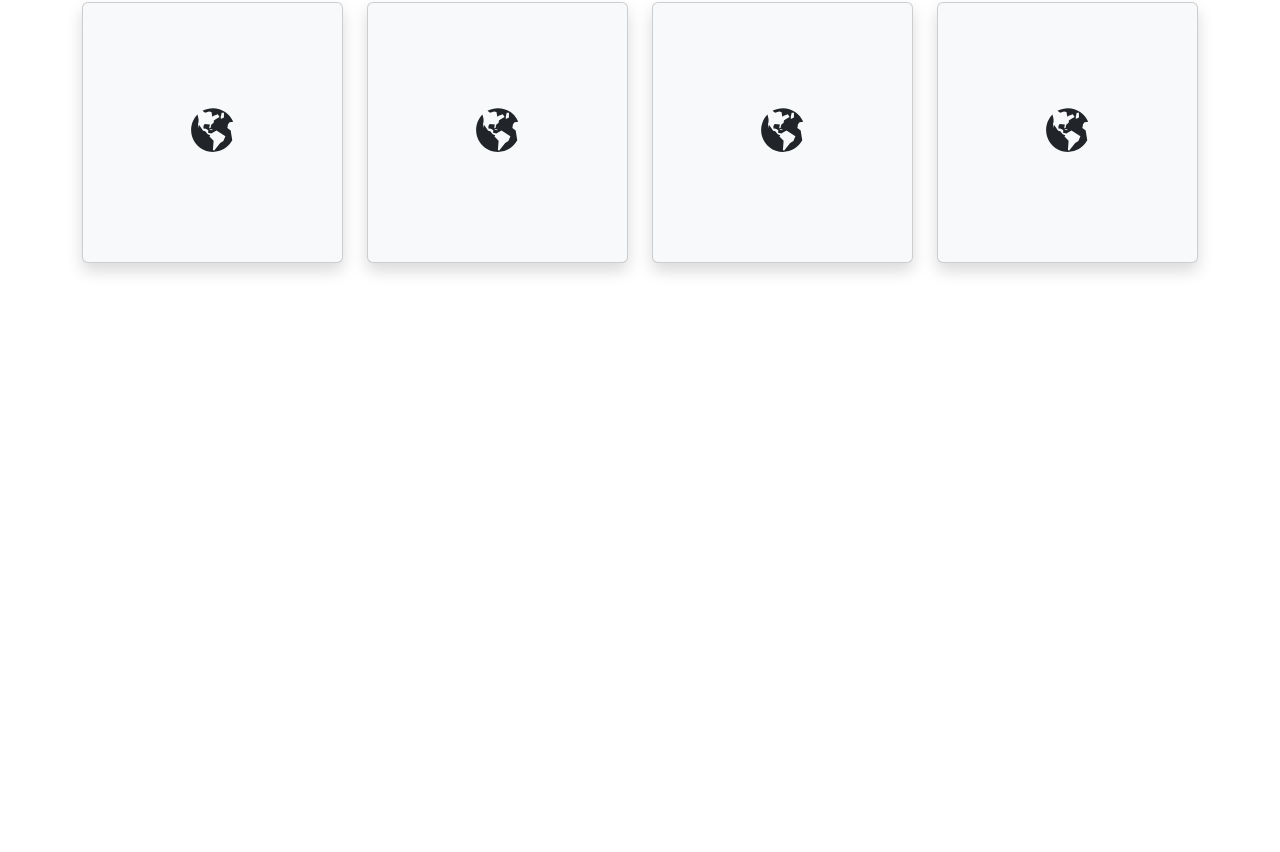
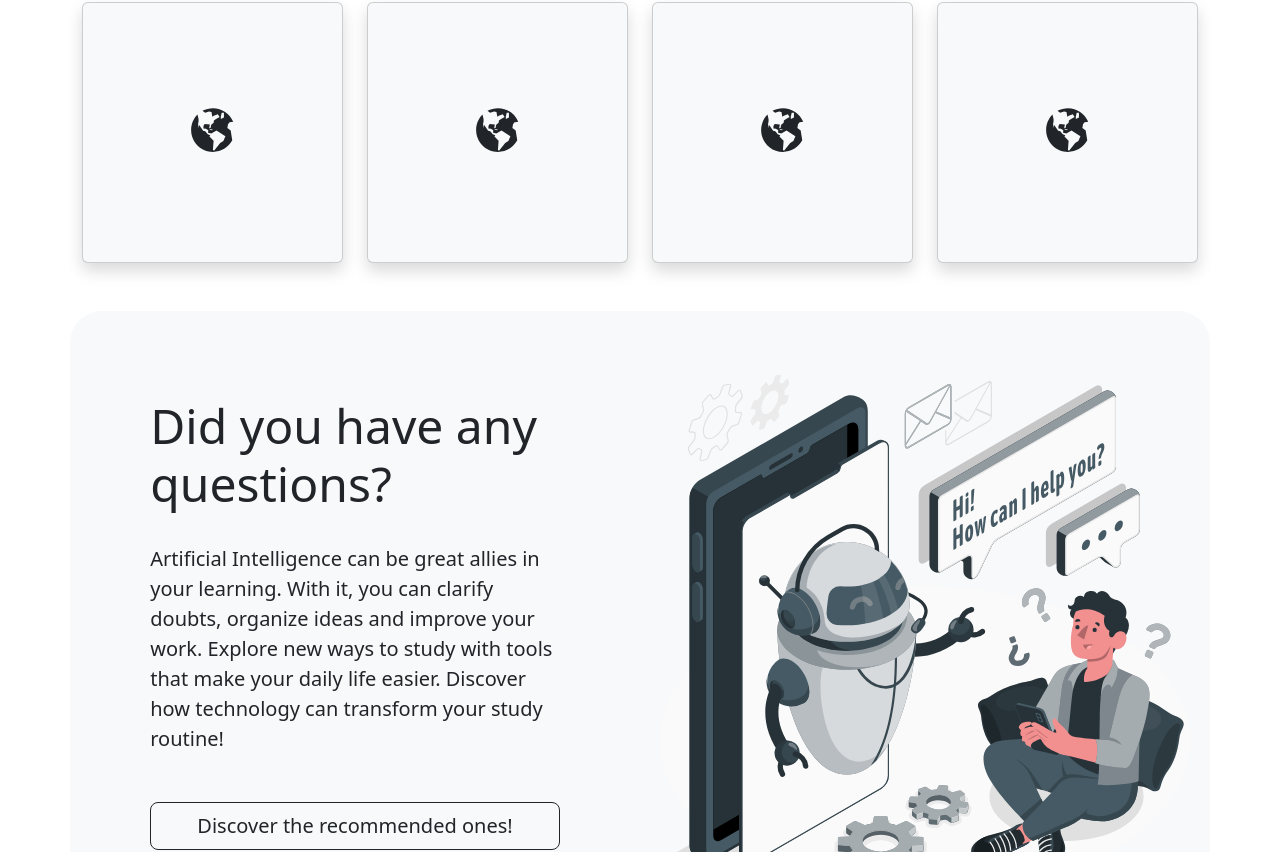
Before and after one commit to Juliowk/Tools-for-Students-TFS, a React (Vite) app in the folder frontend/: page / in a window 1280 px wide. Shown: the part 1948-2800 px from the top of the page. Before the commit the page ends 2259 px from the top, so only its background shows below. Built offline with nearby package versions, Linux system fonts and the light colour scheme.

Commit message:
feat: AI Suggestions tab

```diff
--- /dev/null
+++ b/frontend/src/components/Index/AISuggestion/AISuggestion.tsx
@@ -0,0 +1,39 @@
+import { useEffect, useState } from "react";
+import { Col, Container, Row } from "react-bootstrap";
+
+import { MobileCol, MobileIaSuggestions } from "./mobile";
+import { DesktopCol, DesktopIaSuggestions } from "./desktop";
+
+const AISuggestionComponent = () => {
+  const [isMobile, setIsMobile] = useState(window.innerWidth <= 768);
+
+  useEffect(() => {
+    const handleResize = () => {
+      setIsMobile(window.innerWidth <= 768);
+    };
+
+    window.addEventListener("resize", handleResize);
+
+    return () => window.removeEventListener("resize", handleResize);
+  }, []);
+  return (
+    <>
+      <Container className="bg-body-tertiary rounded-5 py-5 mb-4">
+        <Row className="align-items-center">
+          {isMobile ? <MobileCol /> : <DesktopCol />}
+          <Col xs={12} md={6} className="d-flex justify-content-center">
+            <img src="./aiSuggestion.svg" />
+          </Col>
+        </Row>
+      </Container>
+
+      <Container className="mb-5">
+        <Row>
+          {isMobile ? <MobileIaSuggestions /> : <DesktopIaSuggestions />}
+        </Row>
+      </Container>
+    </>
+  );
+};
+
+export default AISuggestionComponent;
--- /dev/null
+++ b/frontend/src/components/Index/AISuggestion/desktop.tsx
@@ -0,0 +1,46 @@
+import { Card, Col, Row } from "react-bootstrap";
+import { FaRegLightbulb } from "react-icons/fa";
+
+export const DesktopCol = () => {
+  return (
+    <Col xs={12} md={6} className="d-flex justify-content-center">
+      <div className="w-75">
+        <h1 className="display-5 pb-4">Did you have any questions?</h1>
+
+        <p className="lead">
+          Artificial Intelligence can be great allies in your learning. With it,
+          you can clarify doubts, organize ideas and improve your work. Explore
+          new ways to study with tools that make your daily life easier.
+          Discover how technology can transform your study routine!
+        </p>
+
+        <p className="lead mt-5">
+          <a className="btn btn-outline-dark btn-lg w-100 text-center" role="button">
+            Discover the recommended ones!
+          </a>
+        </p>
+
+      </div>
+    </Col>
+  );
+};
+
+export const DesktopIaSuggestions = () => {
+    return (
+      <Row xs={1} md={4} className="g-4">
+        {Array.from({ length: 4 }).map((_, idx) => (
+          <Col key={idx}>
+            <div className="ratio ratio-1x1">
+              <Card className="bg-body-tertiary shadow">
+                <Card.Body className="d-flex flex-column justify-content-center align-items-center">
+                  <Card.Title className="fs-1">
+                    <FaRegLightbulb size={50} />
+                  </Card.Title>
+                </Card.Body>
+              </Card>
+            </div>
+          </Col>
+        ))}
+      </Row>
+    );
+}
--- /dev/null
+++ b/frontend/src/components/Index/AISuggestion/mobile.tsx
@@ -0,0 +1,46 @@
+import { Accordion, Card, Col, Row } from "react-bootstrap";
+import { FaRegLightbulb } from "react-icons/fa";
+
+export const MobileCol = () => {
+  return (
+    <Col xs={12} md={6} className="d-flex justify-content-center pb-3">
+      <div>
+        <h1 className="display-5">Did you have any questions?</h1>
+
+        <p className="lead">
+          Artificial Intelligence can be great allies in your learning. With it,
+          you can clarify doubts, organize ideas and improve your work. Explore
+          new ways to study with tools that make your daily life easier.
+          Discover how technology can transform your study routine!
+        </p>
+      </div>
+    </Col>
+  );
+};
+
+export const MobileIaSuggestions = () => {
+  return (
+    <Accordion>
+      <Accordion.Item eventKey="0">
+        <Accordion.Header>Artificial Intelligence suggestions</Accordion.Header>
+        <Accordion.Body>
+          <Row xs={1} md={4} className="g-4">
+            {Array.from({ length: 4 }).map((_, idx) => (
+              <Col key={idx}>
+                <div className="ratio ratio-1x1">
+                  <Card className="bg-body-tertiary shadow-sm">
+                    <Card.Body className="d-flex flex-column justify-content-center align-items-center">
+                      <Card.Title className="fs-1">
+                        <FaRegLightbulb size={50} />
+                      </Card.Title>
+                    </Card.Body>
+                  </Card>
+                </div>
+              </Col>
+            ))}
+          </Row>
+        </Accordion.Body>
+      </Accordion.Item>
+    </Accordion>
+  );
+};
--- a/frontend/src/components/Index/WelcomeComponent/section.tsx
+++ b/frontend/src/components/Index/WelcomeComponent/section.tsx
@@ -2,7 +2,7 @@ import { Col, Container, Row } from "react-bootstrap";
 
 const WelcomeComponent = () => {
   return (
-    <Container className="bg-body-tertiary" fluid>
+    <Container className="bg-body-tertiary rounded" fluid>
       <Row className="align-items-center">
         <Col xs={12} md={6} className="d-flex justify-content-center">
           <img style={{ width: "90%" }} src="./homeImage.svg" />
--- a/frontend/src/components/Index/home.tsx
+++ b/frontend/src/components/Index/home.tsx
@@ -1,7 +1,9 @@
 import { Container } from "react-bootstrap";
+
 import NavbarComponent from "../Navbar/navbarHome";
 import WelcomeComponent from "./WelcomeComponent/section";
 import ToolsComponents from "./ToolsComponent/tools";
+import AISuggestionComponent from "./AISuggestion/AISuggestion";
 
 const HomeComponent = () => {
   return (
@@ -9,6 +11,7 @@ const HomeComponent = () => {
       <NavbarComponent />
       <WelcomeComponent />
       <ToolsComponents />
+      <AISuggestionComponent />
     </Container>
   );
 };
```
Also changed, not shown: frontend/public/aiSuggestion.svg (added).
